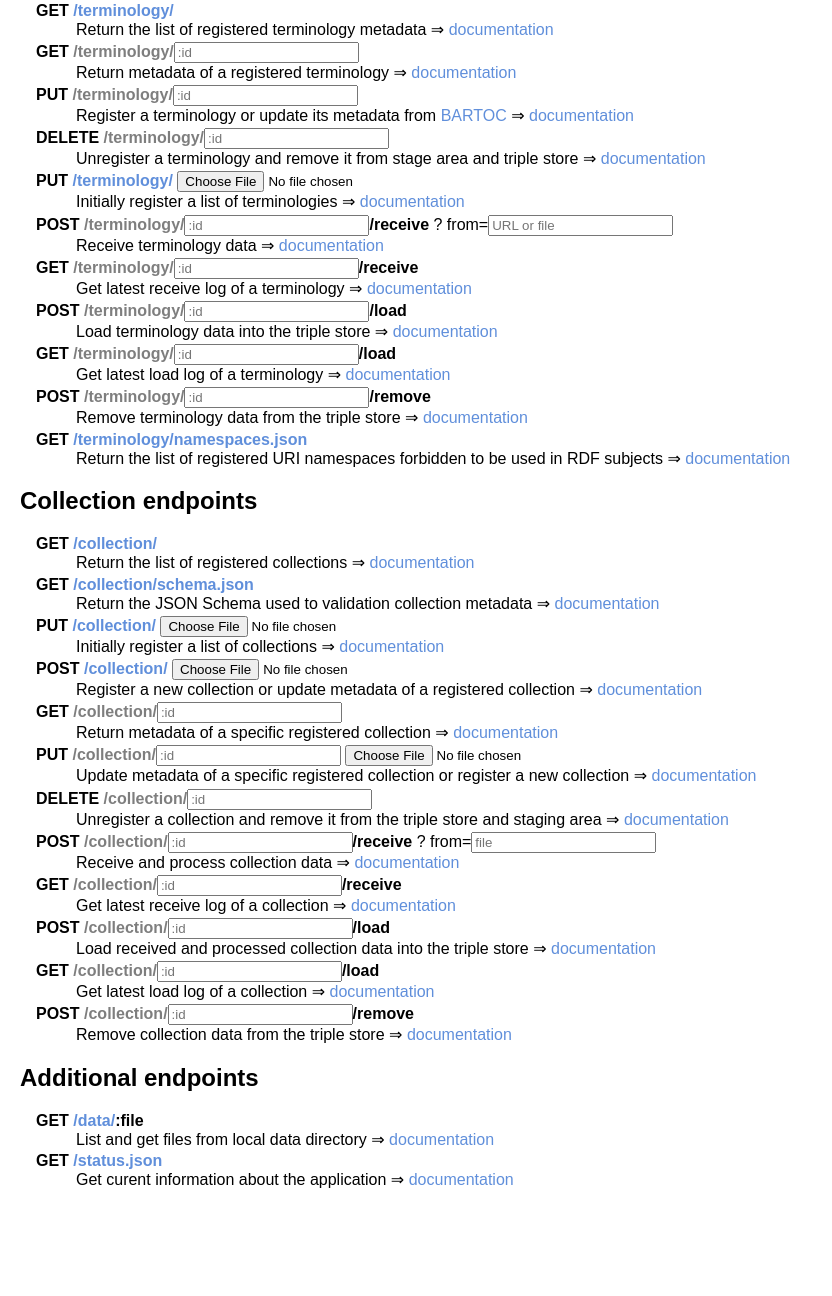
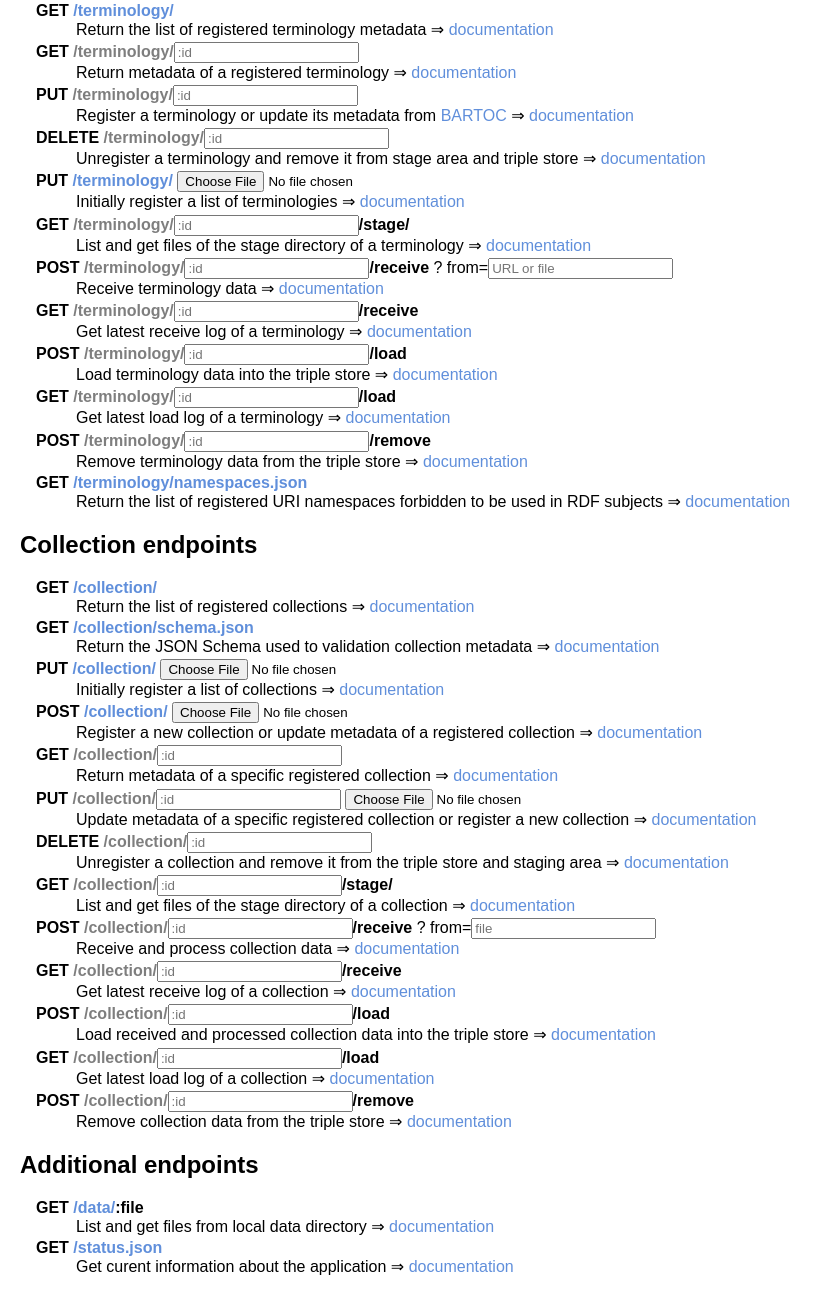
Before and after one commit to nfdi4objects/n4o-graph-importer, a Flask app: page / in a window 1280 px wide. Shown: the part 164-1460 px from the top of the page, without its empty margins (0-832 px from the left). Before the commit the page ends 1352 px from the top, so only its background shows below. Run offline with Flask 3, Linux system fonts and the light colour scheme; parts of the project's set-up code (start-up, migrations or seed data) failed here and were passed over.

Commit message:
Add stage endpoints to admin interface

```diff
--- a/templates/index.html
+++ b/templates/index.html
@@ -36,6 +36,10 @@
     <b>PUT <a onclick="replaceTerminologies(this)">/terminology/</a></b>
     <input type="file" name="file" id="put-terminology-file">
     {{ help("Initially register a list of terminologies","put-terminology") }}
+  </li>
+  <li>
+    <b>GET <a onclick="visit(this,'/terminology/'+idValue.ter+'/stage/')">/terminology/</a>{{ input_id("ter") }}/stage/</b>
+    {{ help("List and get files of the stage directory of a terminology","get-terminologyidstage") }}
   </li>
   <li>
     <b>POST <a onclick="receiveTerminology(this)">/terminology/</a>{{ input_id("ter") }}/receive</b>
@@ -95,6 +99,10 @@
   <li>
     <b>DELETE <a onclick="deleteCollection(this)">/collection/</a>{{ input_id("col") }}</b>
     {{ help("Unregister a collection and remove it from the triple store and staging area","delete-collectionid") }}
+  </li>
+  <li>
+    <b>GET <a onclick="visit(this,'/collection/'+idValue.col+'/stage/')">/collection/</a>{{ input_id("col") }}/stage/</b>
+    {{ help("List and get files of the stage directory of a collection","get-collectionidstage") }}
   </li>
   <li>
     <b>POST <a onclick="receiveCollection(this)">/collection/</a>{{ input_id("col") }}/receive</b>
```
Also changed, not shown: README.md.
